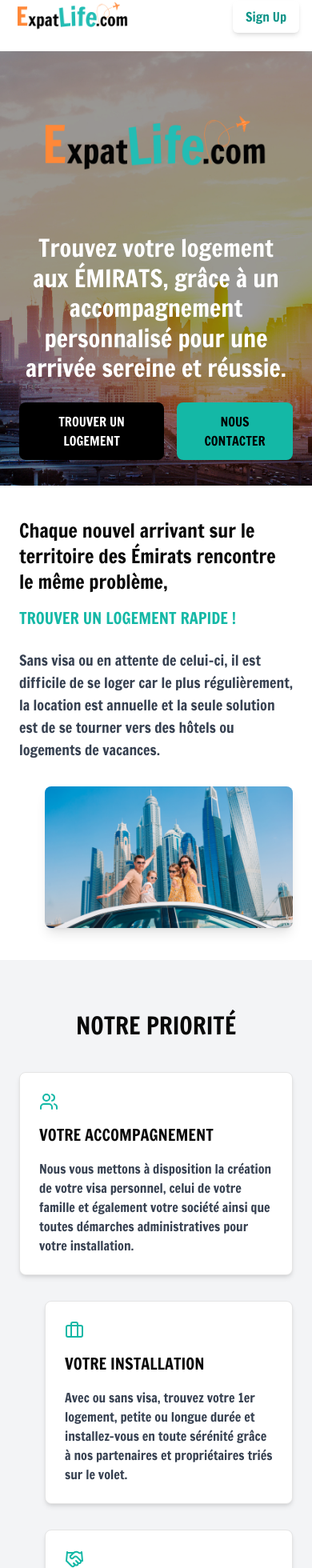
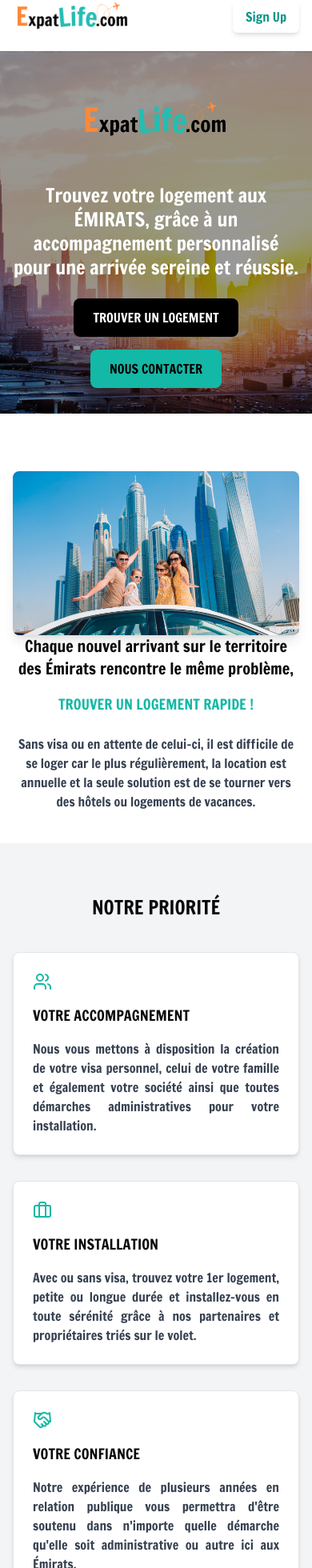
Before and after one commit to tiray972/ExpatLife, a Next.js app: page / in a window 390 px wide. Shown: the part 22-1982 px from the top of the page at 80% size. Built offline with nearby package versions, Linux system fonts and the light colour scheme; no server answers.

Commit message:
update: home for mobile

```diff
--- a/src/app/contact/page.js
+++ b/src/app/contact/page.js
@@ -1,4 +1,5 @@
 "use client"
+import Footer from "@/components/Footer";
 import Header from "@/components/header";
 import { Instagram, Facebook, MessageCircle } from "lucide-react";
 import { useState } from "react";
@@ -35,7 +36,7 @@ export default function Contact() {
       };
   return (
     <div className="relative items-center justify-center bg-cover bg-center"
-    style={{ backgroundImage: 'url("/images/background.png")' }}
+    style={{ backgroundImage: 'url("/images/200.png")' }}
     >
         <Header />
         <div className="min-h-screen flex items-center justify-center py-10 px-4">
@@ -141,6 +142,7 @@ export default function Contact() {
                 </div>
             </div>
         </div>
+        <Footer/>
     </div>
 
   );
--- a/src/app/page.js
+++ b/src/app/page.js
@@ -100,20 +100,20 @@ export default function Home() {
   style={{ backgroundImage: 'url("/images/200.png")' }}
 >
   <div className="absolute inset-0 bg-black bg-opacity-40"></div>
-        <div className="relative z-10 text-center text-white max-w-4xl px-6">
+  <div className="relative z-10 text-center text-white max-w-4xl px-4 sm:px-6">
     <div className="flex items-center justify-center mb-6">
       <Image
         src="/images/logo.png"
         alt="logo ExpatLife sur banner"
-            width={300}
-            height={250}
-            className=""
+        width={200}
+        height={150}
+        className="w-48 sm:w-64 md:w-72"
       />
     </div>
-          <h2 className="text-3xl md:text-5xl font-extrabold mb-6 leading-tight">
+    <h2 className="text-2xl sm:text-3xl md:text-5xl font-extrabold mb-6 leading-tight">
       Trouvez votre logement aux ÉMIRATS, grâce à un accompagnement personnalisé pour une arrivée sereine et réussie.
     </h2>
-          <div className="flex justify-center gap-4">
+    <div className="flex flex-col sm:flex-row justify-center gap-4">
       <Link href="/location">
         <button className="bg-black text-white font-medium py-3 px-6 rounded-lg hover:bg-gray-800 transition">
           TROUVER UN LOGEMENT
@@ -128,66 +128,69 @@ export default function Home() {
   </div>
 </section>
 
+
       {/* Problem Section */}
-      <section className="flex flex-col md:flex-row items-center justify-between px-6 md:px-20 2xl:px-96 space-x-8 py-10 bg-white">
-        <div className="max-w-lg">
-          <h2 className="text-2xl md:text-4xl font-bold mb-4">
+      <section className="flex flex-col-reverse md:flex-row items-center justify-between px-4 sm:px-6 md:px-20 2xl:px-96 space-y-8 md:space-y-0 md:space-x-8 py-10 bg-white">
+  <div className="max-w-lg text-center md:text-left">
+    <h2 className="text-xl sm:text-2xl md:text-4xl font-bold mb-4">
       Chaque nouvel arrivant sur le territoire des Émirats rencontre le même problème,
     </h2>
-          <h3 className="text-xl md:text-2xl font-bold text-teal-500 mb-6">
+    <h3 className="text-lg sm:text-xl md:text-2xl font-bold text-teal-500 mb-6">
       TROUVER UN LOGEMENT RAPIDE !
     </h3>
-          <p className="text-lg text-gray-700">
+    <p className="text-base sm:text-lg text-gray-700">
       Sans visa ou en attente de celui-ci, il est difficile de se loger car le plus régulièrement, la location est annuelle et la seule solution est de se tourner vers des hôtels ou logements de vacances.
     </p>
   </div>
-        <div className="mt-8 md:mt-0">
+  <div className="w-full md:w-auto flex justify-center">
     <Image
       src="/images/203.png"
       alt="Trouver un logement"
       width={500}
       height={350}
-            className="rounded-lg shadow-lg"
+      className="rounded-lg shadow-lg w-full max-w-md md:max-w-none"
     />
   </div>
       </section>
 
+
+
       {/* Our Priorities Section */}
       <section className="bg-gray-100 py-16">
-        <h2 className="text-center text-3xl font-bold mb-10">NOTRE PRIORITÉ</h2>
-        <div className="grid grid-cols-1 md:grid-cols-3 gap-8 px-6 md:px-20  space-x-8">
+  <h2 className="text-center text-2xl sm:text-3xl font-bold mb-10">NOTRE PRIORITÉ</h2>
+  <div className="grid grid-cols-1 sm:grid-cols-2 lg:grid-cols-3 gap-8 px-4 sm:px-6 md:px-20">
     {/* Card 1 */}
-          <a href="#ACCOMPAGNEMENT"  >
-            <div className="bg-white hover:scale-105 p-6 border rounded-lg shadow-md flex flex-col items-start justify-between h-full">
-              <div className="text-teal-500 text-4xl mb-4">
+    <a href="#ACCOMPAGNEMENT">
+      <div className="bg-white hover:scale-105 transition-transform p-6 border rounded-lg shadow-md flex flex-col items-start h-full">
+        <div className="text-teal-500 text-3xl sm:text-4xl mb-4 flex justify-start w-full">
           <Users />
         </div>
-              <h3 className="font-bold text-xl mb-4 text-center">VOTRE ACCOMPAGNEMENT</h3>
-              <p className="text-gray-700 text-start">
+        <h3 className="font-bold text-lg sm:text-xl mb-4 text-center">VOTRE ACCOMPAGNEMENT</h3>
+        <p className="text-gray-700 text-justify sm:text-start">
           Nous vous mettons à disposition la création de votre visa personnel, celui de votre famille et également votre société ainsi que toutes démarches administratives pour votre installation.
         </p>
       </div>
     </a>
     {/* Card 2 */}
-          <a href="#INSTALLATION"  >
-            <div className="bg-white hover:scale-105 p-6 border rounded-lg shadow-md flex flex-col items-start justify-between h-full">
-              <div className="text-teal-500 text-4xl mb-4">
+    <a href="#INSTALLATION">
+      <div className="bg-white hover:scale-105 transition-transform p-6 border rounded-lg shadow-md flex flex-col items-start h-full">
+        <div className="text-teal-500 text-3xl sm:text-4xl mb-4 flex justify-start w-full">
           <Briefcase />
         </div>
-              <h3 className="font-bold text-xl mb-4 text-center">VOTRE INSTALLATION</h3>
-              <p className="text-gray-700 text-start">
+        <h3 className="font-bold text-lg sm:text-xl mb-4 text-center">VOTRE INSTALLATION</h3>
+        <p className="text-gray-700 text-justify sm:text-start">
           Avec ou sans visa, trouvez votre 1er logement, petite ou longue durée et installez-vous en toute sérénité grâce à nos partenaires et propriétaires triés sur le volet.
         </p>
       </div>
     </a>
     {/* Card 3 */}
-          <a href="#CONFIANCE"  >
-            <div className="bg-white hover:scale-105 p-6 border rounded-lg shadow-md flex flex-col items-start justify-between h-full">
-              <div className="text-teal-500 text-4xl mb-4">
+    <a href="#CONFIANCE">
+      <div className="bg-white hover:scale-105 transition-transform p-6 border rounded-lg shadow-md flex flex-col items-start h-full">
+        <div className="text-teal-500 text-3xl sm:text-4xl mb-4 flex justify-start w-full">
           <Handshake />
         </div>
-              <h3 className="font-bold text-xl mb-4 text-center">VOTRE CONFIANCE</h3>
-              <p className="text-gray-700 text-start">
+        <h3 className="font-bold text-lg sm:text-xl mb-4 text-center">VOTRE CONFIANCE</h3>
+        <p className="text-gray-700 text-justify sm:text-start">
           Notre expérience de plusieurs années en relation publique vous permettra d'être soutenu dans n'importe quelle démarche qu'elle soit administrative ou autre ici aux Émirats.
         </p>
       </div>
@@ -195,17 +198,25 @@ export default function Home() {
   </div>
       </section>
 
+
       {/* section google */}
       <GoogleReviews reviews={reviews}/>
       {/* About Us Section */}
-      <section className="bg-teal-100 rounded-lg shadow-lg py-8 px-6 md:px-20 2xl:px-96 space-x-8 flex flex-col md:flex-row">
-          <div className="md:w-1/2 ">
-            <h2 className="text-3xl md:text-3xl font-bold text-gray-800 mb-4">
+      <section className="bg-teal-100 rounded-lg shadow-lg py-8 px-4 sm:px-6 md:px-20 2xl:px-96 flex flex-col-reverse md:flex-row md:space-x-8 space-y-8 md:space-y-0">
+  {/* Texte */}
+  <div className="md:w-1/2 text-center md:text-left">
+    <h2 className="text-2xl sm:text-3xl font-bold text-gray-800 mb-4">
       EXPATLIFE.COM
     </h2>
-            <h3 className="text-xl font-bold text-teal-600 mb-8">QUI SOMMES NOUS ?</h3>
-            <p className="text-gray-800 mb-8">
-              L'accompagnement des expatriés aux UAE est aujourd'hui une priorité pour nous. Après plusieurs années de maîtrise dans la relation publique et la communication, expatlife.com a été fondé pour apporter une solution aux nouveaux expatriés afin de leur garantir une installation sereine et complète.
+    <h3 className="text-lg sm:text-xl font-bold text-teal-600 mb-6">
+      QUI SOMMES NOUS ?
+    </h3>
+    <p className="text-gray-800 mb-6">
+      L'accompagnement des expatriés aux UAE est aujourd'hui une priorité pour
+      nous. Après plusieurs années de maîtrise dans la relation publique et la
+      communication, expatlife.com a été fondé pour apporter une solution aux
+      nouveaux expatriés afin de leur garantir une installation sereine et
+      complète.
     </p>
     <Link href="#CONTACT">
       <button className="bg-teal-500 text-white font-bold py-2 px-4 rounded-lg hover:bg-teal-600 transition">
@@ -213,7 +224,9 @@ export default function Home() {
       </button>
     </Link>
   </div>
-          <div className="md:w-1/2">
+
+  {/* Image */}
+  <div className="md:w-1/2 flex justify-center">
     <Image
       src="/images/204.png"
       alt="Notre équipe"
@@ -221,12 +234,15 @@ export default function Home() {
       height={350}
       className="rounded-lg shadow-md"
     />
+  </div>
+</section>
 
-          </div>
 
-      </section>
       {/* Section INSTALLATION */}
-      <section id='INSTALLATION' className="bg-white rounded-lg shadow-lg py-8 px-6 md:px-20 2xl:px-96 space-x-8 flex flex-col md:flex-row">
+      <section
+        id="INSTALLATION"
+        className="bg-white rounded-lg shadow-lg py-8 px-4 sm:px-6 md:px-20 2xl:px-96 flex flex-col md:flex-row md:space-x-8 space-y-8 md:space-y-0"
+      >
         <div className="md:w-1/2">
           <Image
             src="/images/205.png"
@@ -236,20 +252,22 @@ export default function Home() {
             className="rounded-lg shadow-md"
           />
         </div>
-        <div className="md:w-1/2 ">
-          <h2 className="text-3xl font-bold text-gray-900 mb-4">VOTRE INSTALLATION</h2>
+        <div className="md:w-1/2">
+          <h2 className="text-2xl sm:text-3xl font-bold text-gray-900 mb-4">
+            VOTRE INSTALLATION
+          </h2>
           <p className="text-teal-500 font-semibold mb-4">
             NOTRE PRIORITÉ : OFFRIR UNE EXPERTISE COMPLÈTE AU-DELÀ DE LA SIMPLE
-            RECHERCHE DE LOGEMENT, EN VOUS ACCOMPAGNANT DANS CHAQUE ÉTAPE DE
-            VOTRE INSTALLATION AUX ÉMIRATS.
+            RECHERCHE DE LOGEMENT, EN VOUS ACCOMPAGNANT DANS CHAQUE ÉTAPE DE VOTRE
+            INSTALLATION AUX ÉMIRATS.
           </p>
           <p className="text-gray-700 mb-4">
-            Grâce à Expatlife.com, nous vous proposons une sélection rigoureuse
-            de logements aux Émirats, soigneusement triés par nos équipes pour
-            garantir une qualité optimale dès votre arrivée. Que vous
-            recherchiez une solution pour un court ou un long séjour, avec ou
-            sans visa, et pour tout budget, chaque logement sera adapté à vos
-            besoins, que vous soyez seul ou accompagné de votre famille.
+            Grâce à Expatlife.com, nous vous proposons une sélection rigoureuse de
+            logements aux Émirats, soigneusement triés par nos équipes pour garantir
+            une qualité optimale dès votre arrivée. Que vous recherchiez une solution
+            pour un court ou un long séjour, avec ou sans visa, et pour tout budget,
+            chaque logement sera adapté à vos besoins, que vous soyez seul ou
+            accompagné de votre famille.
           </p>
           <Link href="/location">
             <button className="bg-teal-500 text-white font-bold py-2 px-4 rounded hover:bg-teal-600">
@@ -258,65 +276,81 @@ export default function Home() {
           </Link>
         </div>
       </section>
+
       {/* Section ACCOMPAGNEMENT */}
-      <section id='ACCOMPAGNEMENT' className="bg-gray-100 rounded-lg shadow-lg p-8 px-6 md:px-20 2xl:px-96 space-x-8  flex flex-col md:flex-row">
-        <div className="md:w-1/2 ">
-          <h2 className="text-3xl font-bold text-gray-900 mb-4">VOTRE ACCOMPAGNEMENT</h2>
+      <section
+        id="ACCOMPAGNEMENT"
+        className="bg-gray-100 rounded-lg shadow-lg py-8 px-4 sm:px-6 md:px-20 2xl:px-96 flex flex-col-reverse md:flex-row md:space-x-8 space-y-8 md:space-y-0"
+      >
+        <div className="md:w-1/2">
+          <h2 className="text-2xl sm:text-3xl font-bold text-gray-900 mb-4">
+            VOTRE ACCOMPAGNEMENT
+          </h2>
           <p className="text-teal-500 font-semibold mb-4">
             NOTRE PRIORITÉ : RENDRE VOTRE INSTALLATION AUX ÉMIRATS PLUS ACCESSIBLES
-          GRÂCE À UN ACCOMPAGNEMENT PERSONNALISÉ ET UN RÉSEAU DE PARTENAIRES DÉDIÉS.
+            GRÂCE À UN ACCOMPAGNEMENT PERSONNALISÉ ET UN RÉSEAU DE PARTENAIRES
+            DÉDIÉS.
           </p>
           <p className="text-gray-700 mb-4">
-          Nos partenaires se chargeront intégralement de la création de vos visas, si votre entreprise actuelle ne
-          prend pas cette démarche en charge.
-          La question du visa est une étape clé pour s’installer aux Émirats Arabes Unis, c’est pourquoi nous veillons
-           à ce que le processus soit simple, rapide et conforme aux réglementations en vigueur.
-          Si vous êtes en pleine réflexion sur le lancement de votre propre entreprise ou prêt à concrétiser ce projet,
-           nous serons à vos côtés pour vous guider, que ce soit pour la constitution juridique, les démarches administratives,
-            ou l’obtention des licences nécessaires.
+            Nos partenaires se chargeront intégralement de la création de vos visas,
+            si votre entreprise actuelle ne prend pas cette démarche en charge. La
+            question du visa est une étape clé pour s’installer aux Émirats Arabes
+            Unis, c’est pourquoi nous veillons à ce que le processus soit simple,
+            rapide et conforme aux réglementations en vigueur. Si vous êtes en pleine
+            réflexion sur le lancement de votre propre entreprise ou prêt à
+            concrétiser ce projet, nous serons à vos côtés pour vous guider, que ce
+            soit pour la constitution juridique, les démarches administratives, ou
+            l’obtention des licences nécessaires.
           </p>
-          <p className="text-teal-500 mb-4">
-          SOYEZ PATIENTS NOUS ARRIVONS PROCHAINEMENT
-          </p>
+          <p className="text-teal-500 mb-4">SOYEZ PATIENTS NOUS ARRIVONS PROCHAINEMENT</p>
           <Link href={"mailto:contact@expatlife-uae.com"}>
             <button className="bg-teal-500 text-white font-bold py-2 px-4 rounded hover:bg-teal-600">
               PLUS D’INFORMATIONS
             </button>
           </Link>
         </div>
-        <div className="md:w-1/2">
-          <img
-            src="images/206.png"
+        <div className="md:w-1/2 flex justify-center">
+          <Image
+            src="/images/206.png"
             alt="Panneau de conseils"
-            className="rounded-lg"
+            width={800}
+            height={350}
+            className="rounded-lg shadow-md"
           />
         </div>
+      </section>
 
-      </section>
-      {/* Section confiance */}
-      <section id='CONFIANCE' className="bg-white rounded-lg shadow-lg p-8 px-6 md:px-20 2xl:px-96 space-x-8 flex flex-col md:flex-row">
-        <div className="md:w-1/2">
-          <img
-            src="images/207.png"
+      {/* Section CONFIANCE */}
+      <section
+        id="CONFIANCE"
+        className="bg-white rounded-lg shadow-lg py-8 px-4 sm:px-6 md:px-20 2xl:px-96 flex flex-col md:flex-row md:space-x-8 space-y-8 md:space-y-0"
+      >
+        <div className="md:w-1/2 flex justify-center">
+          <Image
+            src="/images/207.png"
             alt="Panneau de conseils"
-            className="rounded-lg"
+            width={800}
+            height={350}
+            className="rounded-lg shadow-md"
           />
         </div>
-        <div className="md:w-1/2 ">
-          <h2 className="text-3xl font-bold text-gray-900 mb-4">VOTRE CONFIANCE</h2>
+        <div className="md:w-1/2">
+          <h2 className="text-2xl sm:text-3xl font-bold text-gray-900 mb-4">
+            VOTRE CONFIANCE
+          </h2>
           <p className="text-teal-500 font-semibold mb-4">
             NOTRE PRIORITÉ : SIMPLIFIER VOS DÉMARCHES IMPRÉVUES GRÂCE À NOTRE
             EXPERTISE LOCALE ET UN RÉSEAU DE PARTENAIRES FIABLES.
           </p>
           <p className="text-gray-700 mb-4">
-            Après votre installation, il est fréquent de se retrouver face à
-            des démarches ou des questions imprévues concernant la vie
-            quotidienne, comme l'achat d'une voiture, le choix d'une école ou
-            la souscription à une assurance. Expatlife.com vous accompagne sur
-            toutes vos demandes, qu'elles concernent votre vie actuelle ou vos
-            projets futurs aux Émirats Arabes Unis. Grâce à notre solide
-            expérience sur le territoire et à un réseau de partenaires fiables,
-            nous vous apportons des solutions adaptées et un soutien constant.
+            Après votre installation, il est fréquent de se retrouver face à des
+            démarches ou des questions imprévues concernant la vie quotidienne, comme
+            l'achat d'une voiture, le choix d'une école ou la souscription à une
+            assurance. Expatlife.com vous accompagne sur toutes vos demandes,
+            qu'elles concernent votre vie actuelle ou vos projets futurs aux Émirats
+            Arabes Unis. Grâce à notre solide expérience sur le territoire et à un
+            réseau de partenaires fiables, nous vous apportons des solutions adaptées
+            et un soutien constant.
           </p>
           <Link href="/contact">
             <button className="bg-teal-500 text-white font-bold py-2 px-4 rounded hover:bg-teal-600">
@@ -324,9 +358,9 @@ export default function Home() {
             </button>
           </Link>
         </div>
+      </section>
 
 
-      </section>
       {/* Blog Section */}
       <section className="bg-gray-100 py-16 px-6 md:px-20">
         <h2 className="text-3xl font-bold text-center mb-10 text-gray-900">Derniers Articles</h2>
```
Lines whose indentation alone changed are shown as unchanged.
